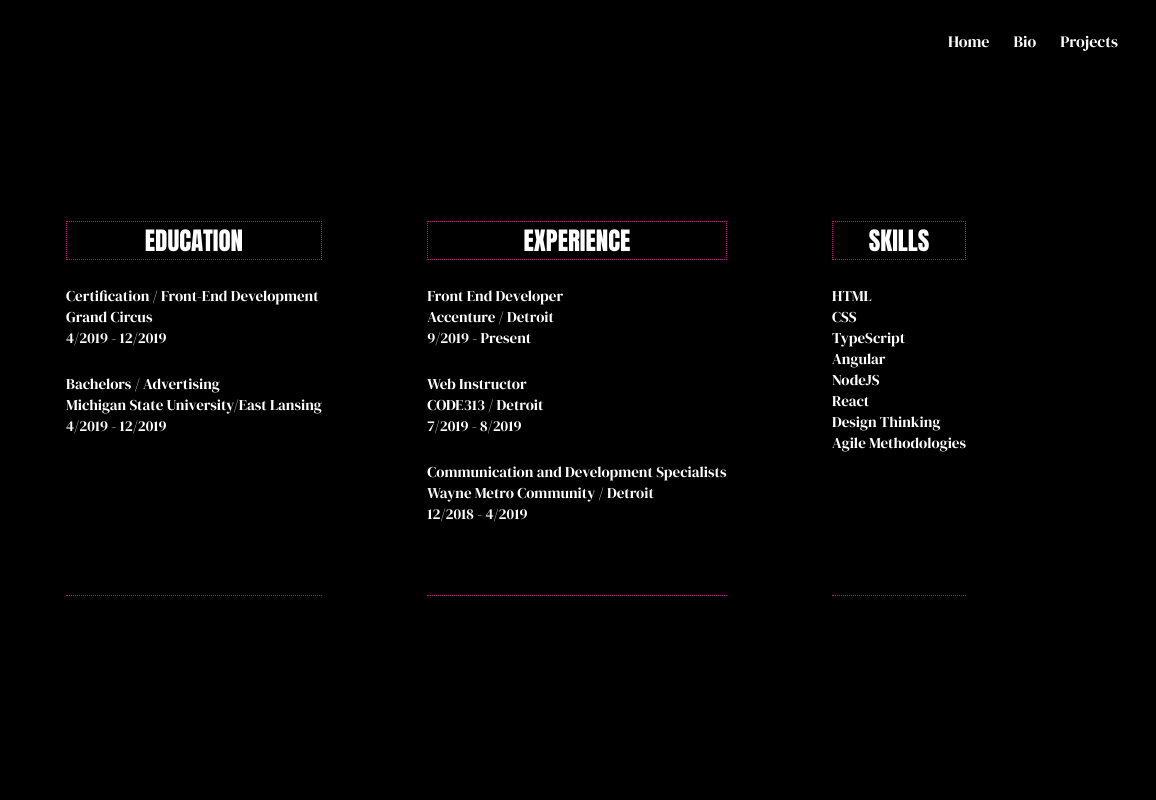
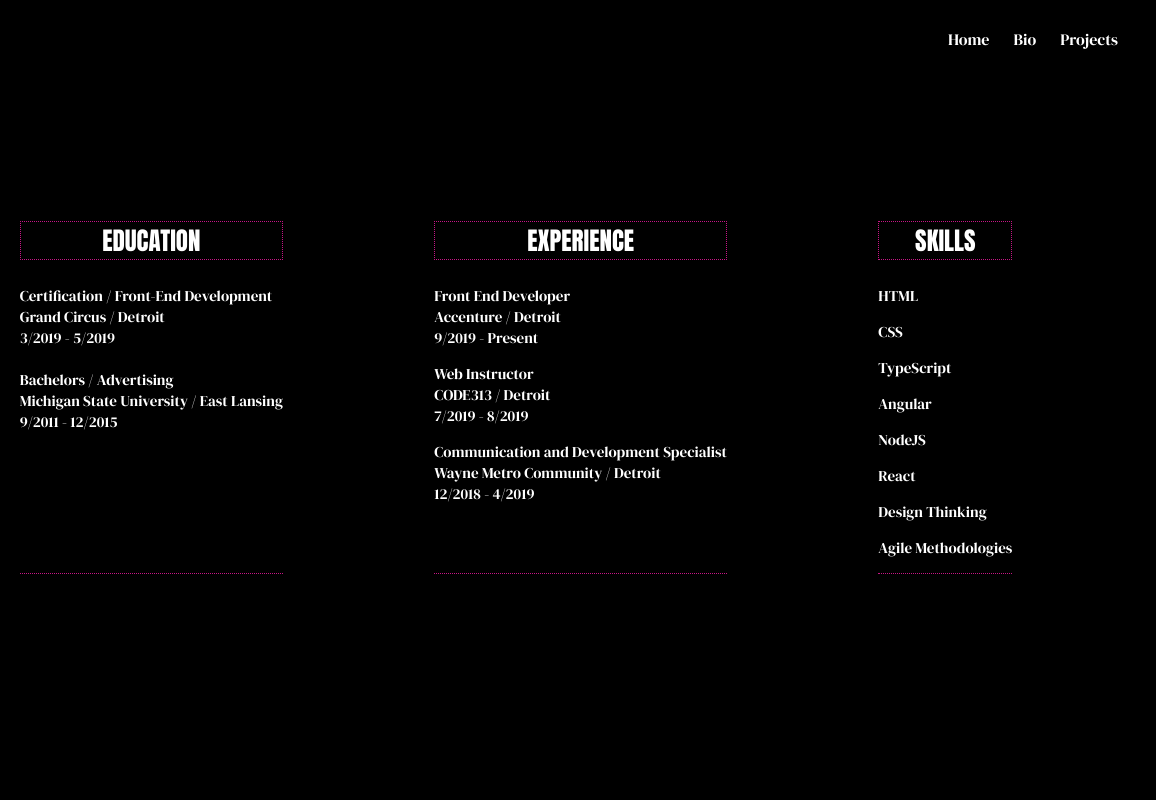
Before and after one commit to ryane1/Project1, a website: page src/work.html in a window 1280 px wide. Shown: the full height of the page, 124-1280 px from the left. Drawn offline with Linux system fonts and the light colour scheme.

Commit message:
refactored css, moved hard code to external files

```diff
--- a/src/styles.css
+++ b/src/styles.css
@@ -1,7 +1,7 @@
 body {
   background-color: black;
 }
-.title {
+.header-title {
   display: flex;
   justify-content: space-between;
   padding: 20px;
@@ -22,14 +22,14 @@ a:hover,
 .linkedin-icon:hover {
   color: mediumvioletred;
 }
-li {
+.contacts nav {
   color: white;
-  list-style-type: none;
+  height: 40px;
+  width: 20px;
+  padding: 10px;
+  display: flex;
+  flex-direction: column;
 }
-.menu-list {
-  margin-top: 2px;
-}
-
 .linkedin-icon,
 .github-icon {
   height: 25px;
@@ -40,45 +40,38 @@ li {
 .github-icon:hover {
   border: 2px solid mediumvioletred;
 }
-
-.content nav {
+footer {
+  color: mediumvioletred;
+  padding: 20px;
+  position: fixed;
+  left: 0;
+  bottom: 0;
+  width: 100%;
+}
+li {
   color: white;
-  height: 40px;
-  width: 20px;
-  padding: 10px;
-  display: flex;
-  flex-direction: column;
+  list-style-type: none;
 }
-.contacts > p {
-  border: 2px solid white;
-  width: fit-content;
-  padding: 2px;
-  text-align: center;
-}
-.contacts > p:hover {
-  color: mediumvioletred;
-}
-.home {
+.home-page{
   color: white;
   text-align: center;
   font-family: "Anton", sans-serif;
   font-size: 50px;
 }
-.home:hover {
+.home-page:hover {
   color: mediumvioletred;
 }
-.bio-section {
+.bio-page {
   font-size: 20px;
-  padding: 60px;
 }
-.bio-image {
+.bio-page-image {
   height: 400px;
   width: 600px;
   display: block;
   margin-left: auto;
   margin-right: auto;
 }
-.bio-section p {
+.bio-page p {
   color: white;
   display: block;
   margin-left: auto;
@@ -87,14 +80,30 @@ li {
   font-size: 20px;
   width: 765px;
 }
+.work-page {
+  display: flex;
+  justify-content: space-around;
+  padding: 60px;
+}
+.edu-section, .exp-section, .skills-section{
+  border-bottom: 1px dotted mediumvioletred;
+}
+.edu-title,.exp-title,.skills-title{
+  font-family: "Anton", sans-serif;
+  color: white;
+  text-align: center;
+  font-size: 25px;
+  border: 1px dotted mediumvioletred;
+}
+.edu-list,.exp-list,.skills-list{
+  font-family: "DM Serif Display", serif;
+  font-size: 15px;
+  color: white;
+}
 .edu-section ul,.exp-section ul,.skills-section ul{
     padding-left: 0px;
 }
-.edu-section, .exp-section, .skills-section{
-    border-bottom: 1px dotted mediumvioletred;
-}
-.work-section,
-.projects-section {
+.projects-page {
   height: 400px;
   width: 900px;
   color: white;
@@ -103,48 +112,19 @@ li {
   margin-right: auto;
   font-family: "Anton", sans-serif;
   font-size: 25px;
-}
-.work-section {
-  display: flex;
-  justify-content: space-between;
-  padding-top: 60px;
-}
-.work-section li {
-  font-size: 15px;
-}
-.p1-section {
   text-align: center;
   padding: 30px;
 }
-.edu-section .edu-title,
-.exp-section .exp-title,
-.skills-section .skills-title {
-  text-align: center;
+.projects-page-title {
   border: 1px dotted mediumvioletred;
 }
-.edu-section li,
-.exp-section li,
-.skills-section li {
+.projects-page-info {
+  text-align: left;
+}
+.projects-page-info h5,h6{
   font-family: "DM Serif Display", serif;
 }
-.projects-page {
-  border: 1px dotted mediumvioletred;
-}
-.p1-info-section {
-  text-align: left;
-}
-.p1-info-section > h5,
-h6 {
+.project1-title, .project2-title, .project3-title {
   font-family: "DM Serif Display", serif;
-}
-.p1-info-section > h5 {
   border-bottom: 1px solid mediumvioletred;
 }
-footer {
-  color: mediumvioletred;
-  padding: 20px;
-  position: fixed;
-  left: 0;
-  bottom: 0;
-  width: 100%;
-}
--- a/src/work.html
+++ b/src/work.html
@@ -10,68 +10,44 @@
 </head>
 
 <body>
-  <header class="title">
+  <header class="header-title">
     <h2>RE</h2>
-    <nav class="menu-list">
+    <nav class="header-nav">
       <a href="index.html">Home</a>
       <a href="bio.html">Bio</a>
       <a href="projects.html">Projects</a>
     </nav>
   </header>
-  <div class="content">
+  <div class="contacts">
     <nav>
       <a href="https://www.linkedin.com/in/ryan-edgar" target="_blank"><img src="./assests/linkedin-icon.png"
           alt="linkedin-link" class="linkedin-icon"></a>
       <a href="https://github.com/ryane1" target="_blank"><img src="./assests/github-icon.png" alt="github-link"
           class="github-icon"></a>
     </nav>
-    <div class="work-section">
+    <div class="work-page">
       <div class="edu-section">
-        <p class="edu-title">
-          EDUCATION
-        </p>
-        <ul>
-          <li>Certification / Front-End Development</li>
-          <li>Grand Circus</li>
-          <li>4/2019 - 12/2019</li>
-          <p class="space"></p>
-          <li>Bachelors / Advertising</li>
-          <li>Michigan State University/East Lansing</li>
-          <li>4/2019 - 12/2019</li>
+        <p id="title" class="edu-title"></p>
+        <ul id="list" class="edu-list">
+          <li>
+            <script type="text/javascript" src="work.js"></script>
+          </li>
         </ul>
       </div>
       <div class="exp-section">
-        <p class="exp-title">
-          EXPERIENCE
-        </p>
-        <ul>
-          <li>Front End Developer</li>
-          <li>Accenture / Detroit</li>
-          <li>9/2019 - Present</li>
-          <p></p>
-          <li>Web Instructor</li>
-          <li>CODE313 / Detroit</li>
-          <li>7/2019 - 8/2019</li>
+        <p id="title2" class="exp-title"></p>
+        <ul id="list2" class="exp-list">
+          <li>
+            <script type="text/javascript" src="work2.js"></script>
           </li>
-          <p></p>
-          <li>Communication and Development Specialists</li>
-          <li>Wayne Metro Community / Detroit</li>
-          <li>12/2018 - 4/2019</li>
         </ul>
       </div>
       <div class="skills-section">
-        <p class="skills-title">
-          SKILLS
-        </p>
-        <ul>
-          <li>HTML</li>
-          <li>CSS</li>
-          <li>TypeScript</li>
-          <li>Angular</li>
-          <li>NodeJS</li>
-          <li>React</li>
-          <li>Design Thinking</li>
-          <li>Agile Methodologies</li>
+        <p id="title3" class="skills-title"></p>
+        <ul id="list3" class="skills-list">
+          <li>
+            <script type="text/javascript" src="work3.js"></script>
+          </li>
         </ul>
       </div>
     </div>
--- a/src/work.js
+++ b/src/work.js
@@ -1 +1,30 @@
-import "./styles.css";
+const eduJSON = {
+    "title": "EDUCATION",
+    "list": [
+        "Certification / Front-End Development",
+        "Grand Circus / Detroit",
+        "3/2019 - 5/2019"
+    ],
+    "list2": [
+        "Bachelors / Advertising",
+        "Michigan State University / East Lansing",
+        "9/2011 - 12/2015"
+    ],
+}
+
+
+const eduList = document.getElementById('list');
+title.innerHTML = [eduJSON.title]
+list.innerHTML = [
+    eduJSON.list[0]
+    + "<br/>" +
+    eduJSON.list[1]
+    + "<br/>" +
+    eduJSON.list[2]
+    + "<br/>" + "<br/>" +
+    eduJSON.list2[0]
+    + "<br/>" +
+    eduJSON.list2[1]
+    + "<br/>" +
+    eduJSON.list2[2]
+];
--- /dev/null
+++ b/src/work2.js
@@ -0,0 +1,40 @@
+const expJSON = {
+    "title": "EXPERIENCE",
+    "list": [
+        "Front End Developer",
+        "Accenture / Detroit",
+        "9/2019 - Present"
+    ],
+    "list2": [
+        "Web Instructor",
+        "CODE313 / Detroit",
+        "7/2019 - 8/2019",
+    ],
+    "list3": [
+        "Communication and Development Specialist",
+        " Wayne Metro Community / Detroit",
+        "12/2018 - 4/2019"
+    ],
+}
+
+const expList = document.getElementById('list2');
+title2.innerHTML = [expJSON.title]
+list2.innerHTML = [
+    expJSON.list[0]
+    + "<br/>" +
+    expJSON.list[1]
+    + "<br/>" +
+    expJSON.list[2]
+    + "<p/>" +
+    expJSON.list2[0]
+    + "<br/>" +
+    expJSON.list2[1]
+    + "<br/>" +
+    expJSON.list2[2]
+    + "<p/>" +
+    expJSON.list3[0]
+    + "<br/>" +
+    expJSON.list3[1]
+    + "<br/>" +
+    expJSON.list3[2]
+];
--- /dev/null
+++ b/src/work3.js
@@ -0,0 +1,33 @@
+const skillsJSON = {
+    "title": "SKILLS",
+    "list": [
+        "HTML",
+        "CSS",
+        "TypeScript",
+        "Angular",
+        "NodeJS",
+        "React",
+        "Design Thinking",
+        "Agile Methodologies"
+    ],
+}
+
+const skillsList = document.getElementById('list3');
+title3.innerHTML = [skillsJSON.title]
+list3.innerHTML = [
+    skillsJSON.list[0]
+    + "<p/>" +
+    skillsJSON.list[1]
+    + "<p/>" +
+    skillsJSON.list[2]
+    + "<p/>" +
+    skillsJSON.list[3]
+    + "<p/>" +
+    skillsJSON.list[4]
+    + "<p/>" +
+    skillsJSON.list[5]
+    + "<p/>" +
+    skillsJSON.list[6]
+    + "<p/>" +
+    skillsJSON.list[7]
+];
```
Also changed, not shown: src/bio.html (+8 -18 lines), src/bio.js (+25 -2 lines), src/index.html (+11 -10 lines), src/projects.html (+23 -20 lines), src/projects.js (+18 -1 lines), src/projects2.js (added, +16 -0 lines), src/projects3.js (added, +16 -0 lines).
